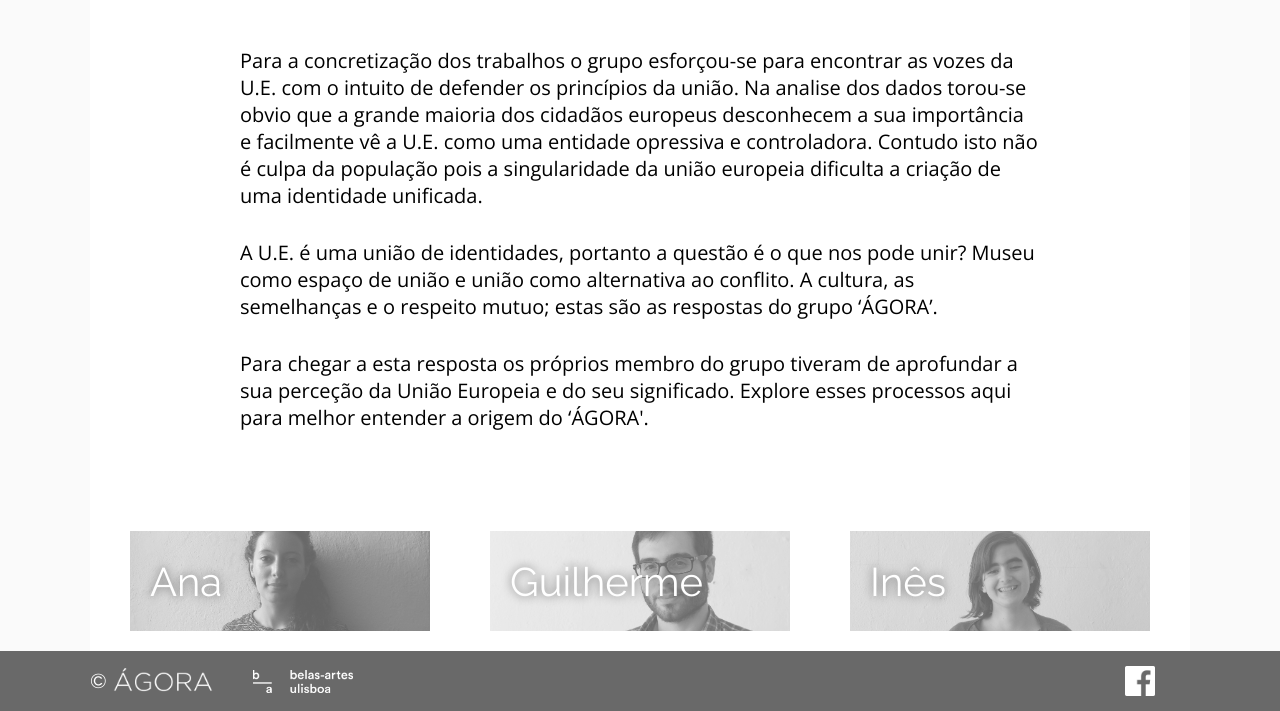
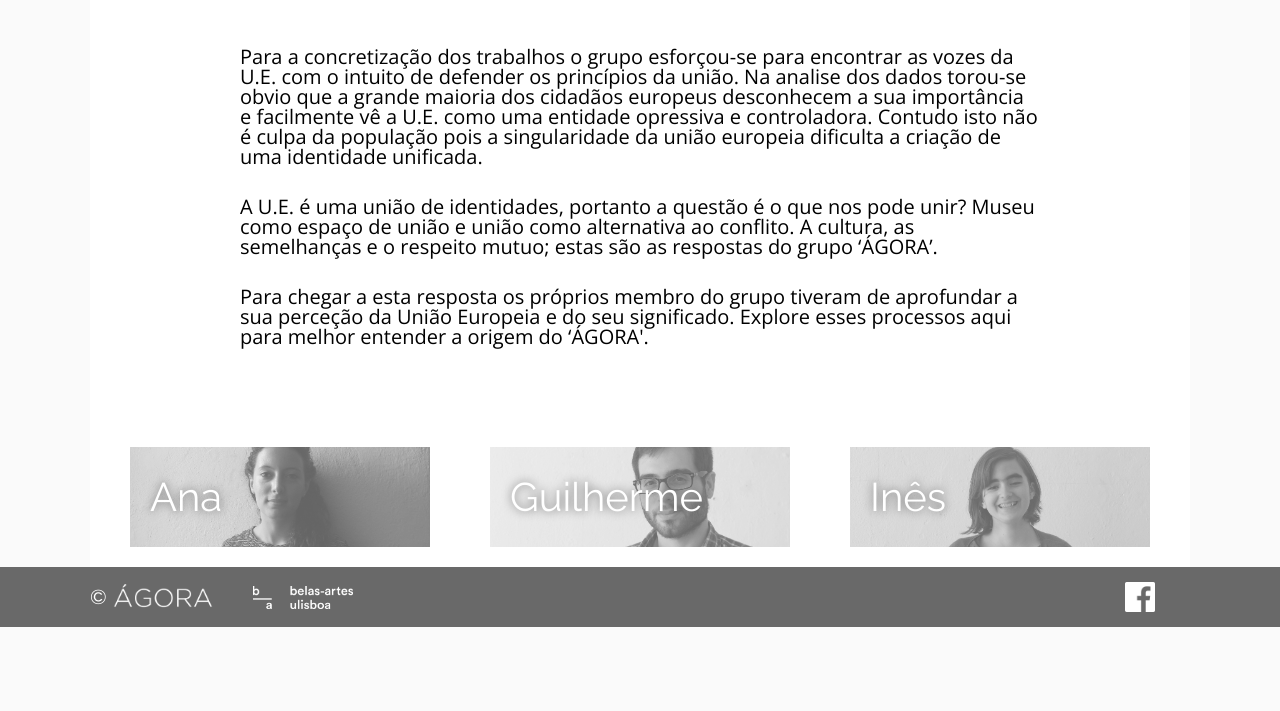
Before and after one commit to guilhermesoeiro/-GORA, a plain HTML site: page processos.html in a window 1280 px wide. Shown: the part 283-994 px from the top of the page. After the commit the page ends 910 px from the top, so only its background shows below. Drawn offline with nearby package versions, Linux system fonts and the light colour scheme.

Commit message:
hotfix3.3

```diff
--- a/css/home.css
+++ b/css/home.css
@@ -1,5 +1,52 @@
+@charset "utf-8";
 @import url('https://fonts.googleapis.com/css?family=Open+Sans|Raleway:400,700');
-@charset "utf-8";
+
+html, body, div, span, applet, object, iframe,
+h1, h2, h3, h4, h5, h6, p, blockquote, pre,
+a, abbr, acronym, address, big, cite, code,
+del, dfn, em, font, img, ins, kbd, q, s, samp,
+small, strike, strong, sub, sup, tt, var,
+dl, dt, dd, ol, ul, li,
+fieldset, form, label, legend,
+table, caption, tbody, tfoot, thead, tr, th, td {
+	margin: 0;
+	padding: 0;
+	border: 0;
+	outline: 0;
+	font-weight: inherit;
+	font-style: inherit;
+	font-size: 100%;
+	font-family: inherit;
+	vertical-align: baseline;
+}
+
+:focus {
+	outline: 0;
+}
+body {
+	line-height: 1;
+	color: black;
+	background: white;
+}
+ol, ul {
+	list-style: none;
+}
+
+table {
+	border-collapse: separate;
+	border-spacing: 0;
+}
+caption, th, td {
+	text-align: left;
+	font-weight: normal;
+}
+blockquote:before, blockquote:after,
+q:before, q:after {
+	content: "";
+}
+blockquote, q {
+	quotes: "" "";
+}
 body {
     margin: 0;
     padding: 0;
@@ -555,7 +602,7 @@ body {
     -webkit-margin-left: auto;
 }
 
-@media screen and (max-width: 1100px) and (-webkit-min-device-pixel-ratio: 1){
+@media screen and (max-width: 1100px){
 
     #navb {
         box-sizing: border-box;
@@ -881,7 +928,7 @@ body {
 }
 }
 
-@media screen and (max-width: 780px) and (-webkit-min-device-pixel-ratio: 1){
+@media screen and (max-width: 780px){
 
     #stage {
         margin-top: 40px;
@@ -931,7 +978,7 @@ body {
 }
 
 
-@media screen and (max-width: 660px) and (-webkit-min-device-pixel-ratio: 1){
+@media screen and (max-width: 660px){
     #navb {
         height: 40px;
     min-height: 40px;
@@ -1049,7 +1096,7 @@ body {
     }
 }
 
-@media screen and (max-width:360px) and (-webkit-min-device-pixel-ratio: 1){
+@media screen and (max-width:360px){
     .blockmt{
         font-size: 30px;
         -webkit-font-size: 30px;
```
